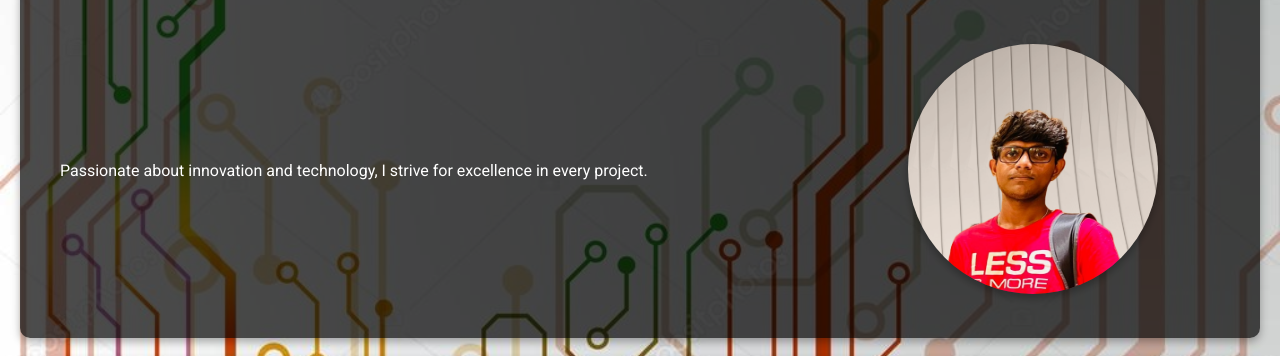
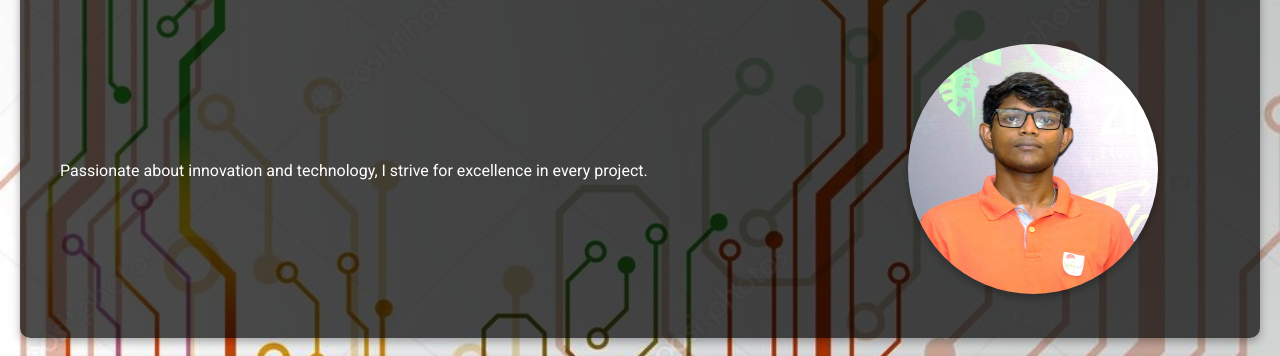
Before and after one commit to Buddika-A-Silva/Bio, a website: page index.html in a window 1280 px wide. Shown: the part 255-611 px from the top of the page. Drawn offline with nearby package versions, Linux system fonts and the light colour scheme.

Commit message:
Update index.html

```diff
--- a/index.html
+++ b/index.html
@@ -39,7 +39,7 @@
                     <p>Passionate about innovation and technology, I strive for excellence in every project.</p>
                 </div>
                 <div class="photo">
-                    <img src="src/assets/images/my-photo.png" alt="My Photo" class="animate__animated animate__zoomIn">
+                    <img src="src/assets/images/my-photo-01.jpg" alt="My Photo" class="animate__animated animate__zoomIn">
                 </div>
             </div>
         </section>
```
